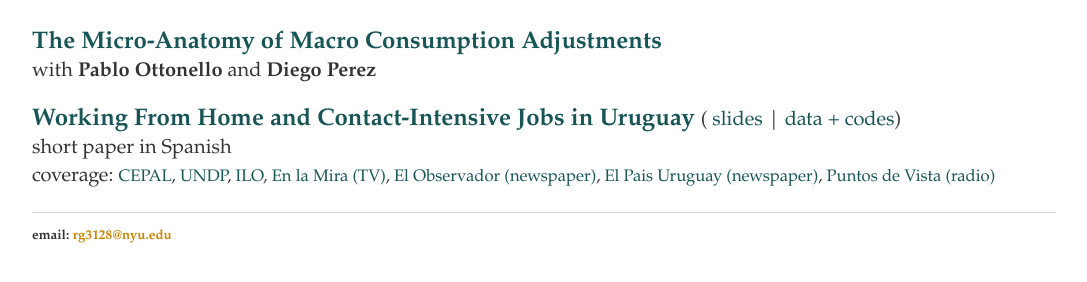
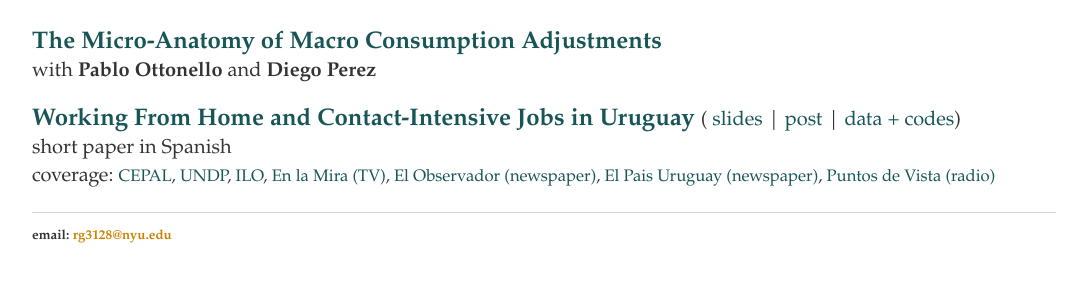
Before and after one commit to rafaguntin/rafaguntin.github.io, a Jekyll site: the page built from research/index.html, in a window 1280 px wide. Shown: the part 232-514 px from the top of the page, without its empty margins (96-1183 px from the left). Built offline with Jekyll 4.4.1, drawn with Linux system fonts in a browser that asks for light colours.

Commit message:
Update index.html

```diff
--- a/research/index.html
+++ b/research/index.html
@@ -20,7 +20,7 @@
 			</p>
 			<p> <big> <a style="font-weight: bold; color:#175556"
 			       href="/research/employment_uru_covid_new.pdf"
-			       target="_blank">Working From Home and Contact-Intensive Jobs in Uruguay</a> <small> (<a style="color:#175556" href="/research/employmentcovid_slides_UM.pdf" target="_blank"> slides</a> | <a style="color:#175556" href="https://www.dropbox.com/s/guhnqyo4jzv1bwi/code%2Bdata.zip?raw=1" target="_blank"> data + codes</a>)
+			       target="_blank">Working From Home and Contact-Intensive Jobs in Uruguay</a> <small> (<a style="color:#175556" href="/research/employmentcovid_slides_UM.pdf" target="_blank"> slides</a> | <a style="color:#175556" href="https://www.hacerempresa.uy/la-naturaleza-del-trabajo-y-la-pandemia-en-uruguay/" target="_blank"> post</a> | <a style="color:#175556" href="https://www.dropbox.com/s/guhnqyo4jzv1bwi/code%2Bdata.zip?raw=1" target="_blank"> data + codes</a>)
 			       <br> short paper in Spanish
 				<br> coverage: <small>
 				<a style="color:#175556" href="https://repositorio.cepal.org/bitstream/handle/11362/45759/1/S2000387_es.pdf"> CEPAL</a>,
```
